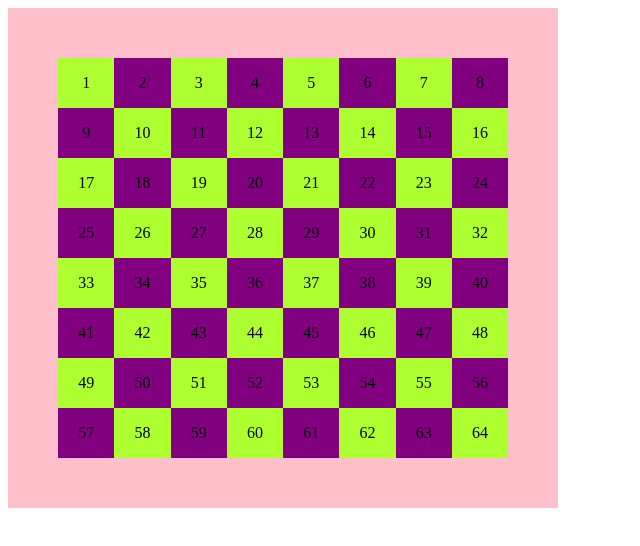
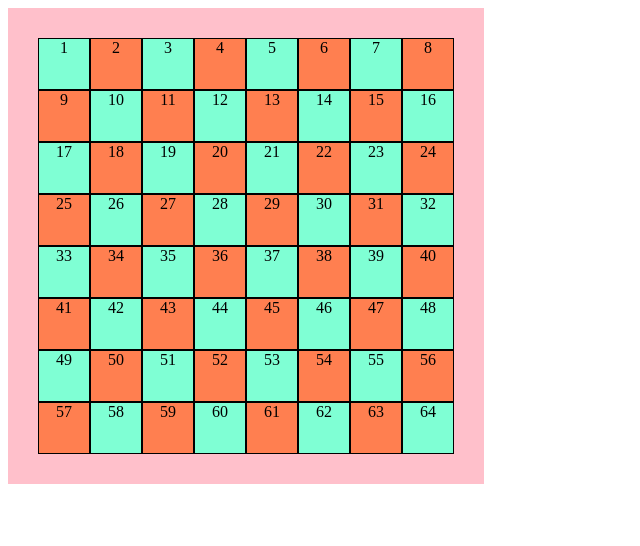
Before and after one commit to marykpln/homework2_flex-model, a plain HTML site: page index.html in a window 1280 px wide. Shown: the whole page, without its empty margins (0-640 px from the left). Drawn offline with Linux system fonts and the light colour scheme.

Commit message:
version too (like teacher existed)

```diff
--- a/index.html
+++ b/index.html
@@ -8,7 +8,7 @@
   </head>
   <body>
     <div class="container">
-        <div class="boxes">
+            <div>
             <div class="box">1 </div>
             <div class="box">2 </div>
             <div class="box">3 </div>
@@ -17,6 +17,8 @@
             <div class="box">6 </div>
             <div class="box">7 </div>
             <div class="box">8 </div>
+        </div>
+        <div>
             <div class="box">9 </div>
             <div class="box">10 </div>
             <div class="box">11 </div>
@@ -25,6 +27,8 @@
             <div class="box">14 </div>
             <div class="box">15 </div>
             <div class="box">16 </div>
+        </div>
+        <div>
             <div class="box">17 </div>
             <div class="box">18 </div>
             <div class="box">19 </div>
@@ -33,6 +37,8 @@
             <div class="box">22 </div>
             <div class="box">23 </div>
             <div class="box">24 </div>
+        </div>
+            <div>
             <div class="box">25 </div>
             <div class="box">26 </div>
             <div class="box">27 </div>
@@ -41,6 +47,8 @@
             <div class="box">30 </div>
             <div class="box">31 </div>
             <div class="box">32 </div>
+            </div>
+            <div>
             <div class="box">33 </div>
             <div class="box">34 </div>
             <div class="box">35 </div>
@@ -49,6 +57,8 @@
             <div class="box">38 </div>
             <div class="box">39 </div>
             <div class="box">40 </div>
+        </div>
+        <div>
             <div class="box">41 </div>
             <div class="box">42 </div>
             <div class="box">43 </div>
@@ -57,6 +67,8 @@
             <div class="box">46 </div>
             <div class="box">47 </div>
             <div class="box">48 </div>
+        </div>
+        <div>
             <div class="box">49 </div>
             <div class="box">50 </div>
             <div class="box">51 </div>
@@ -65,6 +77,8 @@
             <div class="box">54 </div>
             <div class="box">55 </div>
             <div class="box">56 </div>
+        </div>
+            <div>
             <div class="box">57 </div>
             <div class="box">58 </div>
             <div class="box">59 </div>
@@ -73,8 +87,8 @@
             <div class="box">62 </div>
             <div class="box">63 </div>
             <div class="box">64 </div>
+            </div>
      </div>
-    </div>
     </div>
   </body>
 </html>
--- a/styles.css
+++ b/styles.css
@@ -1,51 +1,24 @@
 .container {
-  display: flex;
-  width: 600px;
+  width: min-content;
+  border: 30px solid pink;
 }
 
-.boxes {
-  display: flex;
-  flex-wrap: wrap;
-  width: 75%;
-  background-color: purple;
-  border: 50px solid pink;
-}
-
-.box {
-  width: 12.5%;
+.container > div > div {
+  width: 50px;
   height: 50px;
-  line-height: 50px;
+  border: solid 1px;
+  background-color: aquamarine;
   text-align: center;
 }
 
-div.box:nth-child(-n + 8):nth-child(odd) {
-  background: greenyellow;
+.container > div {
+  display: flex;
 }
 
-div.box:nth-child(n + 9):nth-child(-n + 16):nth-child(even) {
-  background: greenyellow;
+.container > :nth-child(odd) > :nth-child(even) {
+  background-color: coral;
 }
 
-div.box:nth-child(n + 17):nth-child(-n + 24):nth-child(odd) {
-  background: greenyellow;
+.container > :nth-child(even) > :nth-child(odd) {
+  background-color: coral;
 }
-
-div.box:nth-child(n + 25):nth-child(-n + 32):nth-child(even) {
-  background: greenyellow;
-}
-
-div.box:nth-child(n + 33):nth-child(-n + 40):nth-child(odd) {
-  background: greenyellow;
-}
-
-div.box:nth-child(n + 41):nth-child(-n + 48):nth-child(even) {
-  background: greenyellow;
-}
-
-div.box:nth-child(n + 49):nth-child(-n + 56):nth-child(odd) {
-  background: greenyellow;
-}
-
-div.box:nth-child(n + 57):nth-child(-n + 64):nth-child(even) {
-  background: greenyellow;
-}
```
